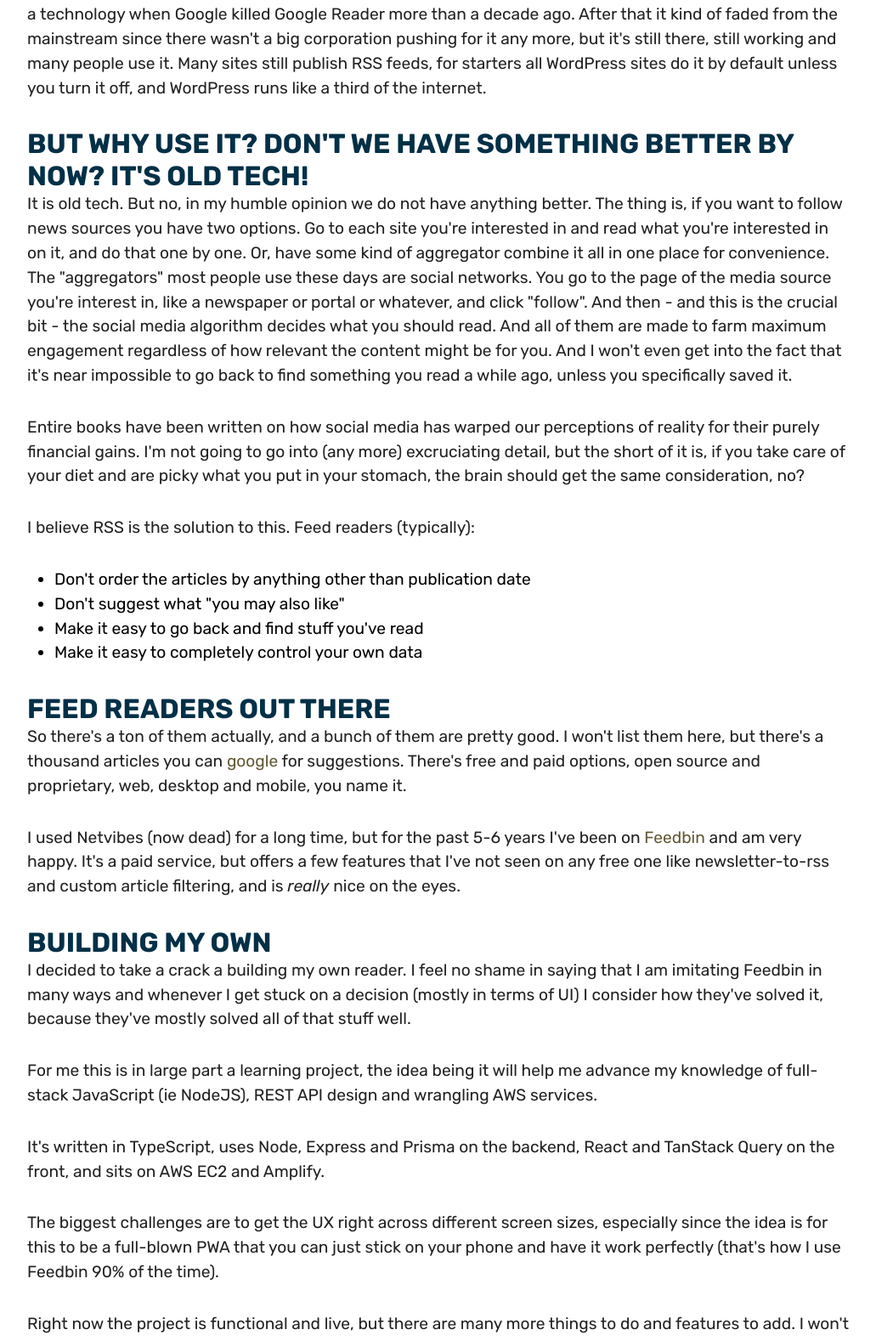
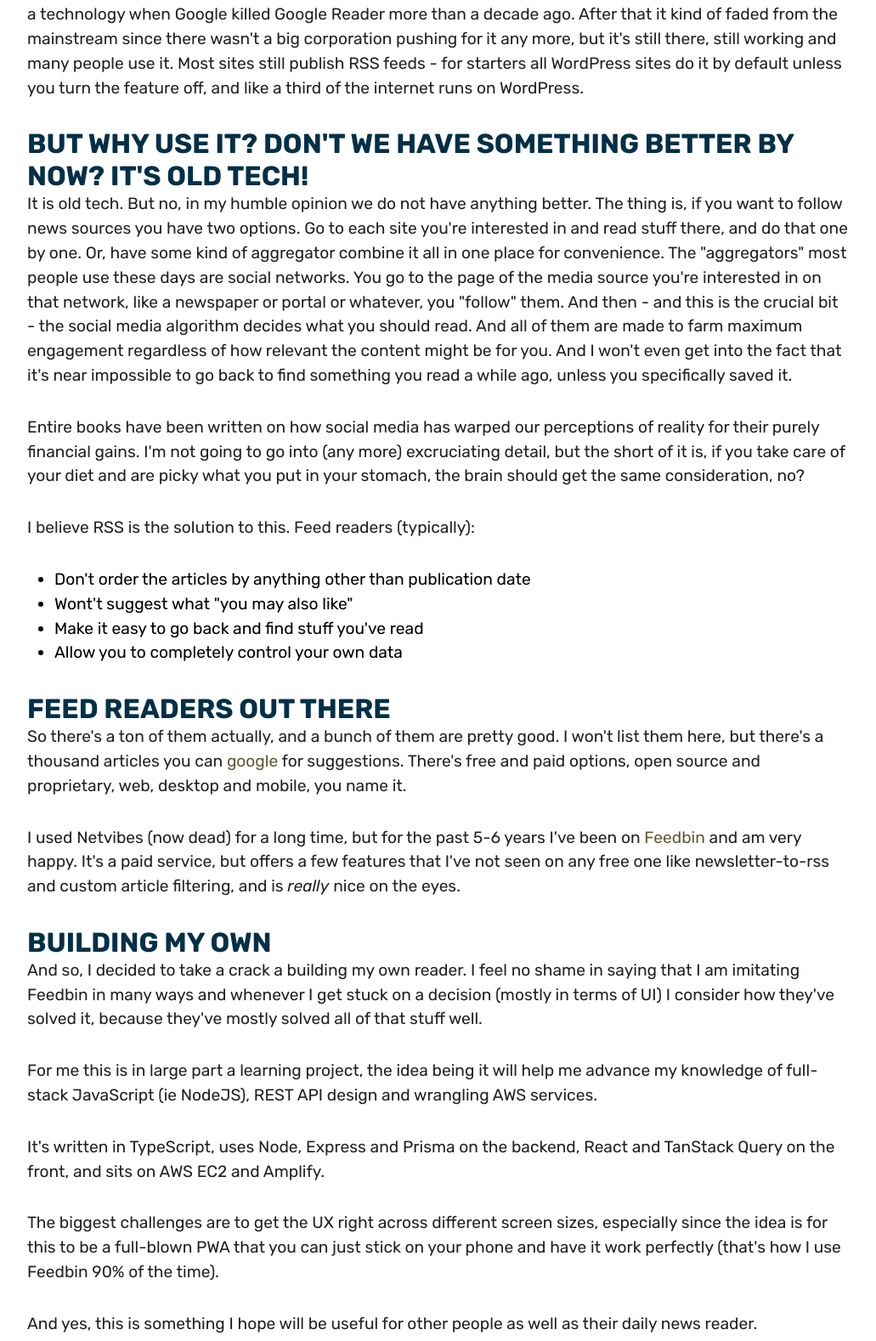
Before and after one commit to fuzzylogicltd/fuzzylogic.ltd-v1, a Gatsby site: page /paperboy in a window 1280 px wide. Shown: the part 615-2193 px from the top of the page at 85% size, without its empty margins (124-1155 px from the left). Built offline with nearby package versions, Linux system fonts and the light colour scheme; Gatsby itself is replaced by a stand-in of ours.

Commit message:
Paperboy case study edits

```diff
--- a/src/data/work/paperboy.md
+++ b/src/data/work/paperboy.md
@@ -11,24 +11,24 @@
 
 This is a project I decided to embark on recently for about 50% learning purposes and 50% actually being useful.
 
-I use and have been using RSS to consume the web since probably about 2005 or thereabouts, when I first learned that RSS is a thing. I think it's the best way to consume the web, and more importantly curate what you will consume in a way that is both time-efficient and free from big tech interference. I'll get back to that in a second, but first let me answer the question probably half of the people reading this have.
+I use and have been using RSS to consume the web since probably about 2005 or thereabouts, when I first learned that RSS is a thing. I think it's the best way to read web content, and more importantly curate what you will consume in a way that is both time-efficient and free from big tech interference. I'll get back to that in a second, but first let me answer the question probably half of the people reading this have:
 
 ## Isn't RSS Dead?
 
-Actually no, it's alive and well thank you very much. Many people think RSS died or was at least abandoned as a technology when Google killed Google Reader more than a decade ago. After that it kind of faded from the mainstream since there wasn't a big corporation pushing for it any more, but it's still there, still working and many people use it. Many sites still publish RSS feeds, for starters all WordPress sites do it by default unless you turn it off, and WordPress runs like a third of the internet.
+Actually no, it's alive and well thank you very much. Many people think RSS died or was at least abandoned as a technology when Google killed Google Reader more than a decade ago. After that it kind of faded from the mainstream since there wasn't a big corporation pushing for it any more, but it's still there, still working and many people use it. Most sites still publish RSS feeds - for starters all WordPress sites do it by default unless you turn the feature off, and like a third of the internet runs on WordPress.
 
 ## But why use it? Don't we have something better by now? It's old tech!
 
-It is old tech. But no, in my humble opinion we do not have anything better. The thing is, if you want to follow news sources you have two options. Go to each site you're interested in and read what you're interested in on it, and do that one by one. Or, have some kind of aggregator combine it all in one place for convenience. The "aggregators" most people use these days are social networks. You go to the page of the media source you're interest in, like a newspaper or portal or whatever, and click "follow". And then - and this is the crucial bit - the social media algorithm decides what you should read. And all of them are made to farm maximum engagement regardless of how relevant the content might be for you. And I won't even get into the fact that it's near impossible to go back to find something you read a while ago, unless you specifically saved it.
+It is old tech. But no, in my humble opinion we do not have anything better. The thing is, if you want to follow news sources you have two options. Go to each site you're interested in and read stuff there, and do that one by one. Or, have some kind of aggregator combine it all in one place for convenience. The "aggregators" most people use these days are social networks. You go to the page of the media source you're interested in on that network, like a newspaper or portal or whatever, you "follow" them. And then - and this is the crucial bit - the social media algorithm decides what you should read. And all of them are made to farm maximum engagement regardless of how relevant the content might be for you. And I won't even get into the fact that it's near impossible to go back to find something you read a while ago, unless you specifically saved it.
 
 Entire books have been written on how social media has warped our perceptions of reality for their purely financial gains. I'm not going to go into (any more) excruciating detail, but the short of it is, if you take care of your diet and are picky what you put in your stomach, the brain should get the same consideration, no?
 
 I believe RSS is the solution to this. Feed readers (typically):
 
 - Don't order the articles by anything other than publication date
-- Don't suggest what "you may also like"
+- Wont't suggest what "you may also like"
 - Make it easy to go back and find stuff you've read
-- Make it easy to completely control your own data
+- Allow you to completely control your own data
 
 ## Feed readers out there
 
@@ -38,7 +38,7 @@
 
 ## Building my own
 
-I decided to take a crack a building my own reader. I feel no shame in saying that I am imitating Feedbin in many ways and whenever I get stuck on a decision (mostly in terms of UI) I consider how they've solved it, because they've mostly solved all of that stuff well.
+And so, I decided to take a crack a building my own reader. I feel no shame in saying that I am imitating Feedbin in many ways and whenever I get stuck on a decision (mostly in terms of UI) I consider how they've solved it, because they've mostly solved all of that stuff well.
 
 For me this is in large part a learning project, the idea being it will help me advance my knowledge of full-stack JavaScript (ie NodeJS), REST API design and wrangling AWS services.
 
@@ -46,6 +46,8 @@
 
 The biggest challenges are to get the UX right across different screen sizes, especially since the idea is for this to be a full-blown PWA that you can just stick on your phone and have it work perfectly (that's how I use Feedbin 90% of the time).
 
+And yes, this is something I hope will be useful for other people as well as their daily news reader.
+
 Right now the project is functional and live, but there are many more things to do and features to add. I won't list them here because I don't want to have another list to update, but you can [see it on GitHub](https://github.com/fuzzylogicltd/paperboy-frontend).
 
 That is it for now, whish me luck!
```
